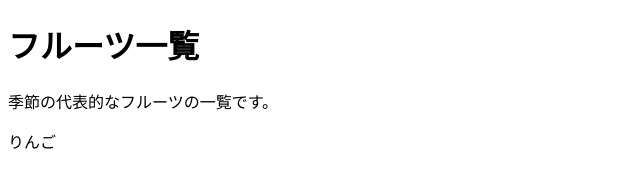
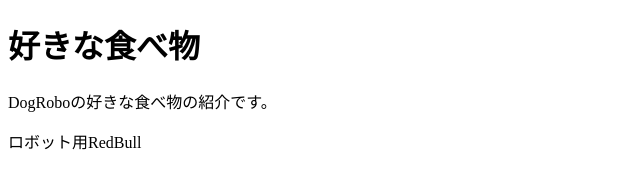
Before and after one commit to haidoro/vue_component2, a plain HTML site: page index.html in a window 1280 px wide. Shown: the whole page, without its empty margins (0-640 px from the left). Drawn offline with nearby package versions, Linux system fonts and the light colour scheme.

Commit message:
表示内容変更

```diff
--- a/index.html
+++ b/index.html
@@ -6,9 +6,9 @@
 </head>
 <body>
 <div id="app">
-	<fruits-list-title></fruits-list-title>
-	<fruits-list-description></fruits-list-description>
-    <fruits-item v-bind:fruits-name='fruit'></fruits-item>
+<best-food-title></best-food-title>
+<best-food-description></best-food-description>
+<best-food v-bind:food-name='name'></best-food>
 </div>
 <script src="https://cdn.jsdelivr.net/npm/vue@2.5.17/dist/vue.js"></script>
 <script src="main.js"></script>
--- a/main.js
+++ b/main.js
@@ -1,19 +1,21 @@
-Vue.component('fruits-list-title',{
-	template:'<h1>フルーツ一覧</h1>'
+Vue.component('best-food-title', {
+	template: '<h1>好きな食べ物</h1>'
 })
-Vue.component('fruits-list-description',{
-	template:'<p>季節の代表的なフルーツの一覧です。</p>'
+Vue.component('best-food-description', {
+	template: '<p>DogRoboの好きな食べ物の紹介です。</p>'
 })
-Vue.component('fruits-item',{
+Vue.component('best-food', {
 	props:{
-		fruitsName:{
+		foodName:{
 			type:String,
 			required:true
 		}
 	},
-	template:'<p>{{ fruitsName }}</p>'
+	template:'<p>{{ foodName }}</p>'
 })
 var app = new Vue({
 	el:'#app',
-	data:{fruit:'りんご'}
+	data: {
+	    name: 'ロボット用RedBull'
+	}
 })
```
